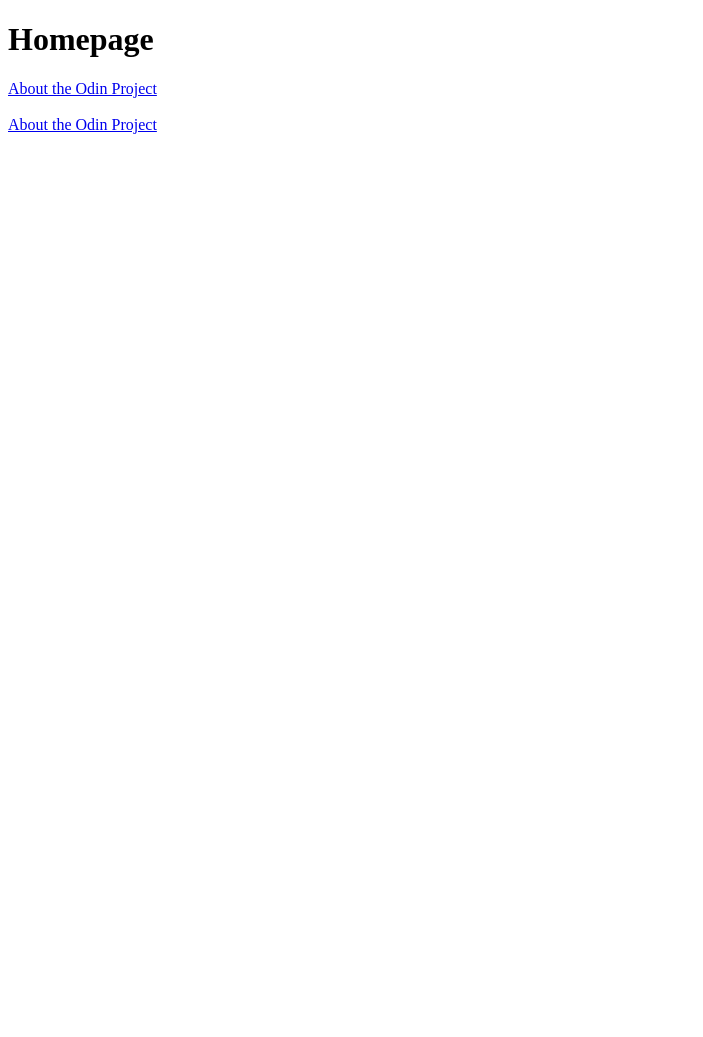
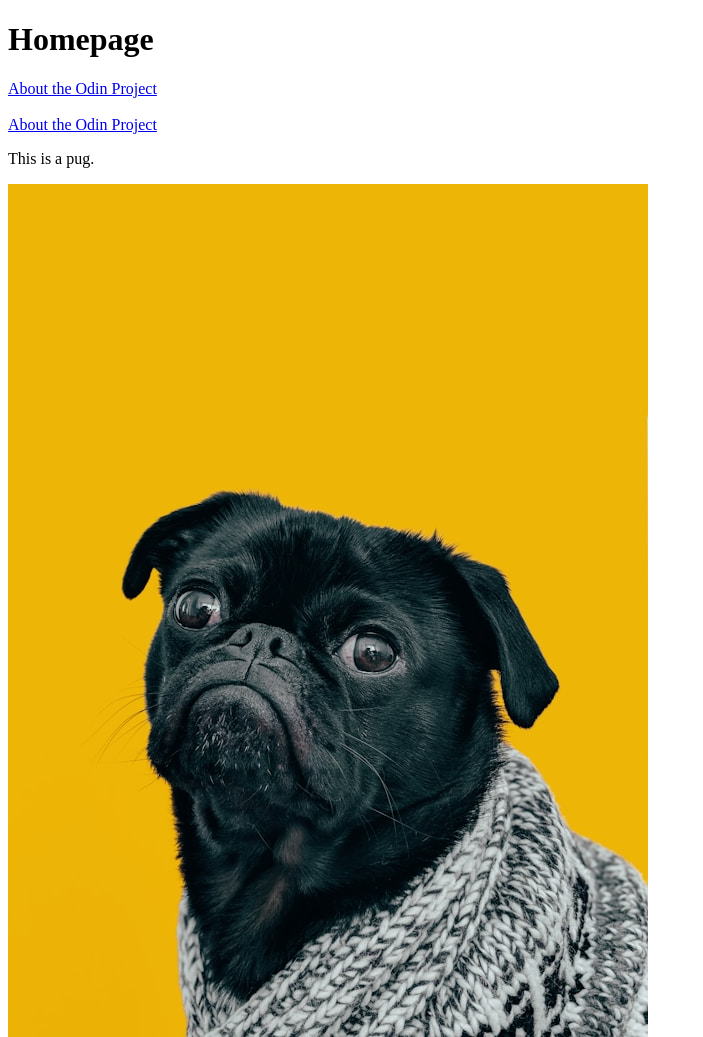
Before and after one commit to EnzoRoxas/git_test, a plain HTML site: page odin-links-and-images/index.html in a window 1280 px wide. Shown: the whole page, without its empty margins (0-703 px from the left). Before the commit the page ends 800 px from the top, so only its background shows below. Drawn offline with Linux system fonts and the light colour scheme.

Commit message:
added dir images, pug.jpg and connected it to index.html

```diff
--- a/odin-links-and-images/index.html
+++ b/odin-links-and-images/index.html
@@ -18,5 +18,8 @@
     <!--Relative Link-->
     <a href="/git_test/odin-links-and-images/pages/about.html" target="_blank">About the Odin Project </a>
 
+    <p>This is a pug.</p>
+    <img src="/git_test/odin-links-and-images/images/pug.jpg" alt="It is a black pug.">
+
 </body>
 </html>
```
Also changed, not shown: odin-links-and-images/images/pug.jpg (added).
